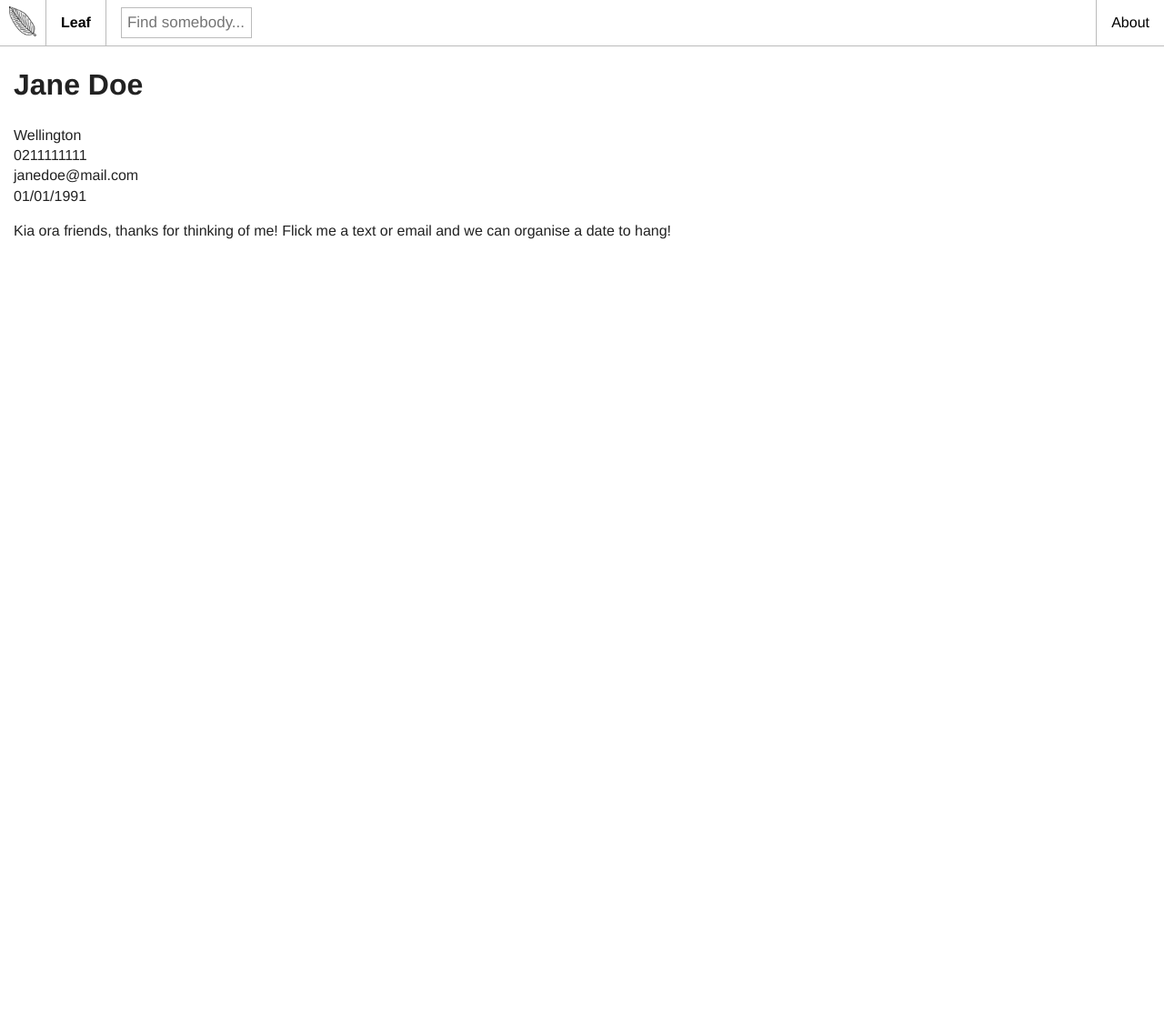
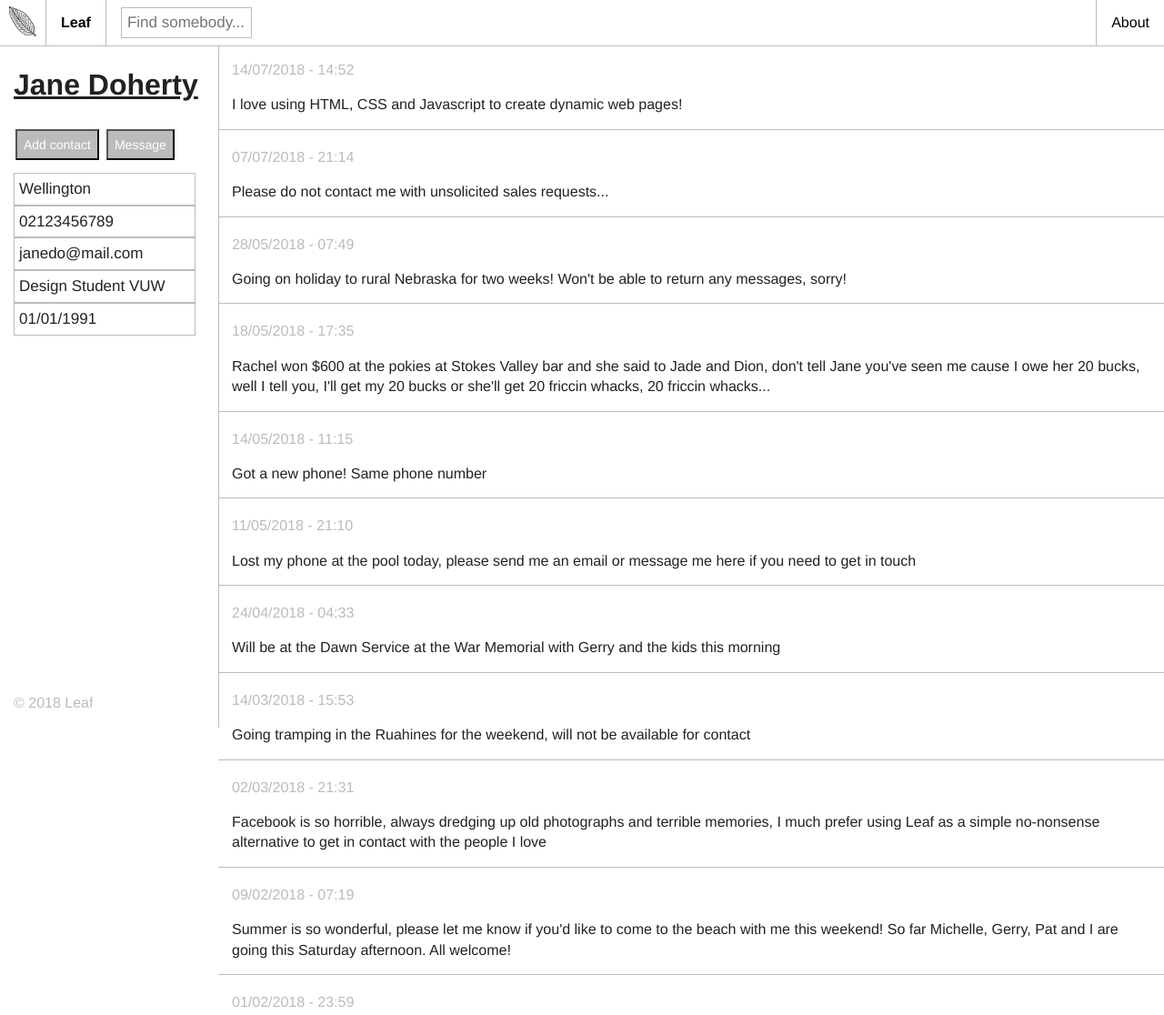
Before and after one commit to ki-rim/identitycrisis, a plain HTML site: page index.html in a window 1280 px wide. Shown: the top 1116 px of the page at 91% size. Before the commit the page ends 800 px from the top, so only its background shows below. Drawn offline with nearby package versions, Linux system fonts and the light colour scheme; a script that the page names is missing.

Commit message:
some final

```diff
--- a/css/main.css
+++ b/css/main.css
@@ -157,7 +157,7 @@ li a:hover {
 .modal {
     display: none; /* Hidden by default */
     position: fixed; /* Stay in place */
-    z-index: 1; /* Sit on top */
+    z-index: 8; /* Sit on top */
     left: 0;
     top: 150;
     width: 100%; /* Full width */
@@ -215,6 +215,7 @@ li a:hover {
   overflow: hidden;
   background-color: white;
   width:100%;
+  z-index: 10;
 }
 
 
@@ -237,13 +238,63 @@ input[type=text]:focus {
 color: #777777;
   background-color: #bbbbbb;
 }
+.grid-container {
+  display: grid-column;
+  grid-template-columns: auto auto auto;
+  background-color: white;
+  padding-left: 15px;
+  width: 200px;
+}
+.grid-item {
+  background-color: rgba(255, 255, 255, 0.8);
+  border: 1px solid #bbbbbb;
+  padding: 5px;
+  font-family: Helvetica, sans-serif;
+  font-size: 17px;
+  text-align: left;
+}
 
+.left {
+    position: fixed;
+    width: 240px;
+    left: 0;
+    top: 0;
+    bottom: 0;
+    border-right:1px solid #bbbbbb;
+}
 
+.right {
+    position: absolute;
+    width: auto;
+    left:240px;
+    right: 0;
+    text-align:left;
+}
 
-
-
-
-
+.button {
+    background-color: #bbbbbb;
+    color: white;
+    font-family: Helvetica,sans-serif;
+    font-weight:lighter;
+    padding: 7px;
+    text-align: center;
+    text-decoration: none;
+    display: inline-block;
+    font-size: 14px;
+    margin: 4px 2px;
+    cursor: pointer;
+}
+.buttonbox{
+    padding-left:15px;
+    padding-bottom:10px;
+}
+.contact{
+    position:fixed;
+    width:100%;
+    bottom:0;
+    color:#bbbbbb;
+    font-weight:lighter;
+}
 /* ==========================================================================
    Helper classes
    ========================================================================== */
--- a/index.html
+++ b/index.html
@@ -45,17 +45,61 @@
     <h2>Leaf</h2>
   </div>
   <div class="modal-body">
-    <p>Leaf is a lightweight social media platform designed to be used a little as possible.<br>It lets you share the information that allows others to get a hold of you in the real world.</p>
-    <p>Reach out to somebody today.</p>
+    <p style="text-align:center">Leaf is a lightweight social media platform designed to be used as little as possible.<br>It lets you share the information that allows others to get a hold of you in the real world.</p>
+    <p style="text-align:center">Turn a new leaf today.</p>
   </div>
 </div></li>
 </ul>
 
-<div>
-<h1>Jane Doe</h1>
-<p>Wellington<br>0211111111<br>janedoe@mail.com<br>01/01/1991<p>
-  <p>Kia ora friends, thanks for thinking of me! Flick me a text or email and we can organise a date to hang!</p>
+  <div class="left">
+  <h1><u>Jane Doherty</u></h1>
+  <div class="buttonbox">
+  <button class="button">Add contact</button>
+  <button class="button">Message</button>
 </div>
+  <div class="grid-container">
+    <div class="grid-item">Wellington</div>
+    <div class="grid-item">02123456789</div>
+    <div class="grid-item">janedo@mail.com</div>
+    <div class="grid-item">Design Student VUW</div>
+    <div class="grid-item">01/01/1991</div>
+  </div>
+  <div class="contact">
+<p>© 2018 Leaf</p>
+  </div>
+  </div>
+  <div class="right">
+    <p style="padding-top:50px; color:#bbbbbb; font-weight:lighter">14/07/2018 - 14:52</p>
+    <p style="padding-bottom: 15px; font-weight:lighter; border-bottom: 1px solid #bbbbbb">I love using HTML, CSS and Javascript to create dynamic web pages!</p>
+    <p style="padding-top:3px; color:#bbbbbb; font-weight:lighter">07/07/2018 - 21:14</p>
+    <p style="padding-bottom: 15px; font-weight:lighter; border-bottom: 1px solid #bbbbbb">Please do not contact me with unsolicited sales requests...</p>
+    <p style="padding-top:3px; color:#bbbbbb; font-weight:lighter">28/05/2018 - 07:49</p>
+    <p style="padding-bottom: 15px; font-weight:lighter; border-bottom: 1px solid #bbbbbb">Going on holiday to rural Nebraska for two weeks! Won't be able to return any messages, sorry!</p>
+    <p style="padding-top:3px; color:#bbbbbb; font-weight:lighter">18/05/2018 - 17:35</p>
+    <p style="padding-bottom: 15px; padding-right: 10px; font-weight:lighter; border-bottom: 1px solid #bbbbbb">Rachel won $600 at the pokies at Stokes Valley bar and she said to Jade and Dion, don't tell Jane you've seen me cause I owe her 20 bucks, well I tell you, I'll get my 20 bucks or she'll get 20 friccin whacks, 20 friccin whacks...</p>
+    <p style="padding-top:3px; color:#bbbbbb; font-weight:lighter">14/05/2018 - 11:15</p>
+    <p style="padding-bottom: 15px; padding-right: 10px; font-weight:lighter; border-bottom: 1px solid #bbbbbb">Got a new phone! Same phone number</p>
+    <p style="padding-top:3px; color:#bbbbbb; font-weight:lighter">11/05/2018 - 21:10</p>
+    <p style="padding-bottom: 15px; padding-right: 10px; font-weight:lighter; border-bottom: 1px solid #bbbbbb">Lost my phone at the pool today, please send me an email or message me here if you need to get in touch</p>
+    <p style="padding-top:3px; color:#bbbbbb; font-weight:lighter">24/04/2018 - 04:33</p>
+    <p style="padding-bottom: 15px; padding-right: 10px; font-weight:lighter; border-bottom: 1px solid #bbbbbb">Will be at the Dawn Service at the War Memorial with Gerry and the kids this morning</p>
+    <p style="padding-top:3px; color:#bbbbbb; font-weight:lighter">14/03/2018 - 15:53</p>
+    <p style="padding-bottom: 15px; padding-right: 10px; font-weight:lighter; border-bottom: 1px solid #bbbbbb">Going tramping in the Ruahines for the weekend, will not be available for contact</p>
+    <p style="padding-top:3px; color:#bbbbbb; font-weight:lighter">02/03/2018 - 21:31</p>
+    <p style="padding-bottom: 15px; padding-right: 10px; font-weight:lighter; border-bottom: 1px solid #bbbbbb">Facebook is so horrible, always dredging up old photographs and terrible memories, I much prefer using Leaf as a simple no-nonsense alternative to get in contact with the people I love</p>
+    <p style="padding-top:3px; color:#bbbbbb; font-weight:lighter">09/02/2018 - 07:19</p>
+    <p style="padding-bottom: 15px; padding-right: 10px; font-weight:lighter; border-bottom: 1px solid #bbbbbb">Summer is so wonderful, please let me know if you'd like to come to the beach with me this weekend! So far Michelle, Gerry, Pat and I are going this Saturday afternoon. All welcome!</p>
+    <p style="padding-top:3px; color:#bbbbbb; font-weight:lighter">01/02/2018 - 23:59</p>
+    <p style="padding-bottom: 15px; padding-right: 10px; font-weight:lighter; border-bottom: 1px solid #bbbbbb">i Am a bit drunk so I m not sure if i shuold be posting but I jsut want to say that Gerry is the BEST hsuband i could have ever married!!!</p>
+    <p style="padding-top:3px; color:#bbbbbb; font-weight:lighter">28/01/2018 - 20:16</p>
+    <p style="padding-bottom: 15px; padding-right: 10px; font-weight:lighter; border-bottom: 1px solid #bbbbbb">LinkedIn? More like SuckedIntoAStupidSystemThatRestrictsUsersUninhibitedDecisionMaking</p>
+    <p style="padding-top:3px; color:#bbbbbb; font-weight:lighter">25/01/2018 - 10:25</p>
+    <p style="padding-bottom: 15px; padding-right: 10px; font-weight:lighter; border-bottom: 1px solid #bbbbbb">I have two pairs of womens size 9 running shoes that are free to a good home, let me know if you're interested!</p>
+    <p style="padding-top:3px; color:#bbbbbb; font-weight:lighter">21/01/2018 - 14:21</p>
+    <p style="padding-bottom: 15px; padding-right: 10px; font-weight:lighter; border-bottom: 1px solid #bbbbbb">We have moved to Petone!</p>
+    <p style="padding-top:3px; color:#bbbbbb; font-weight:lighter">14/01/2018 - 07:49</p>
+    <p style="padding-bottom: 15px; padding-right: 10px; font-weight:lighter; border-bottom: 1px solid #bbbbbb">Hello, I'm new to this website, sorry if I mess something up!</p>
+  </div>
 
   <script src="js/vendor/modernizr-3.6.0.min.js"></script>
   <script src="https://code.jquery.com/jquery-3.3.1.min.js" integrity="sha256-FgpCb/KJQlLNfOu91ta32o/NMZxltwRo8QtmkMRdAu8=" crossorigin="anonymous"></script>
```
